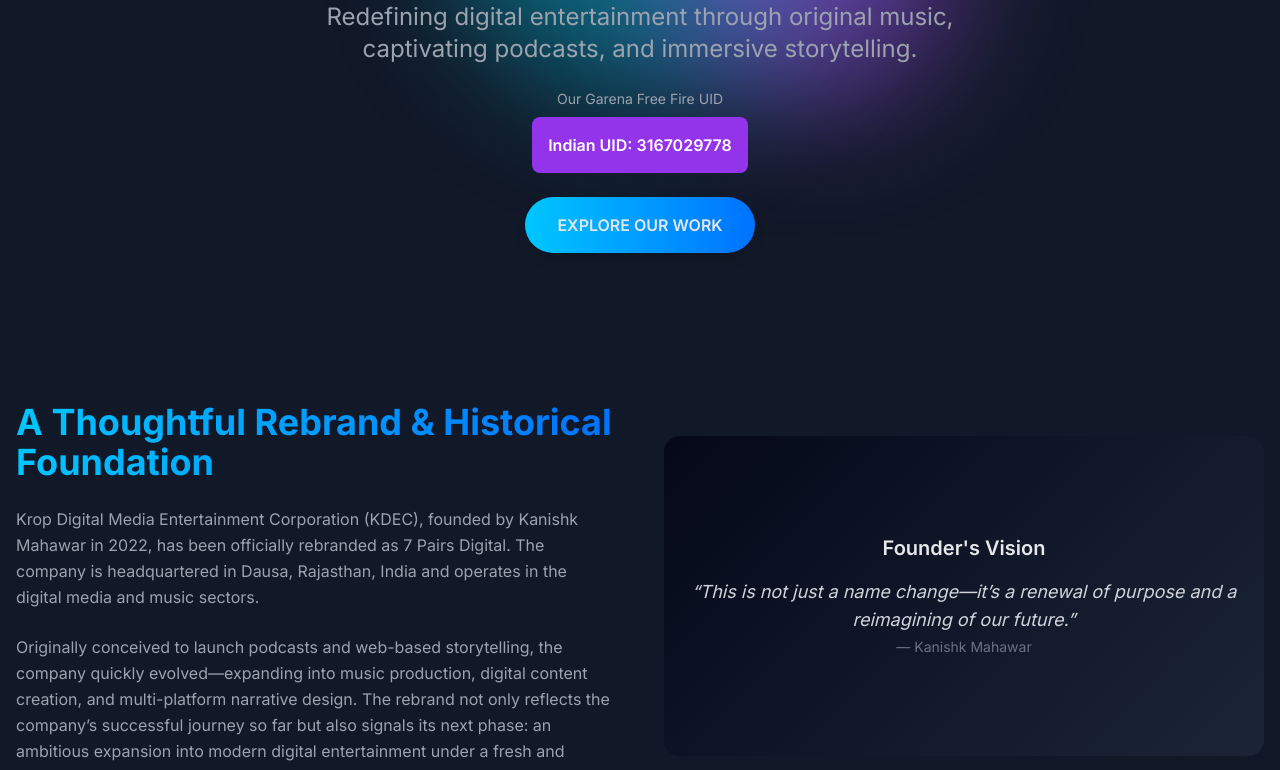
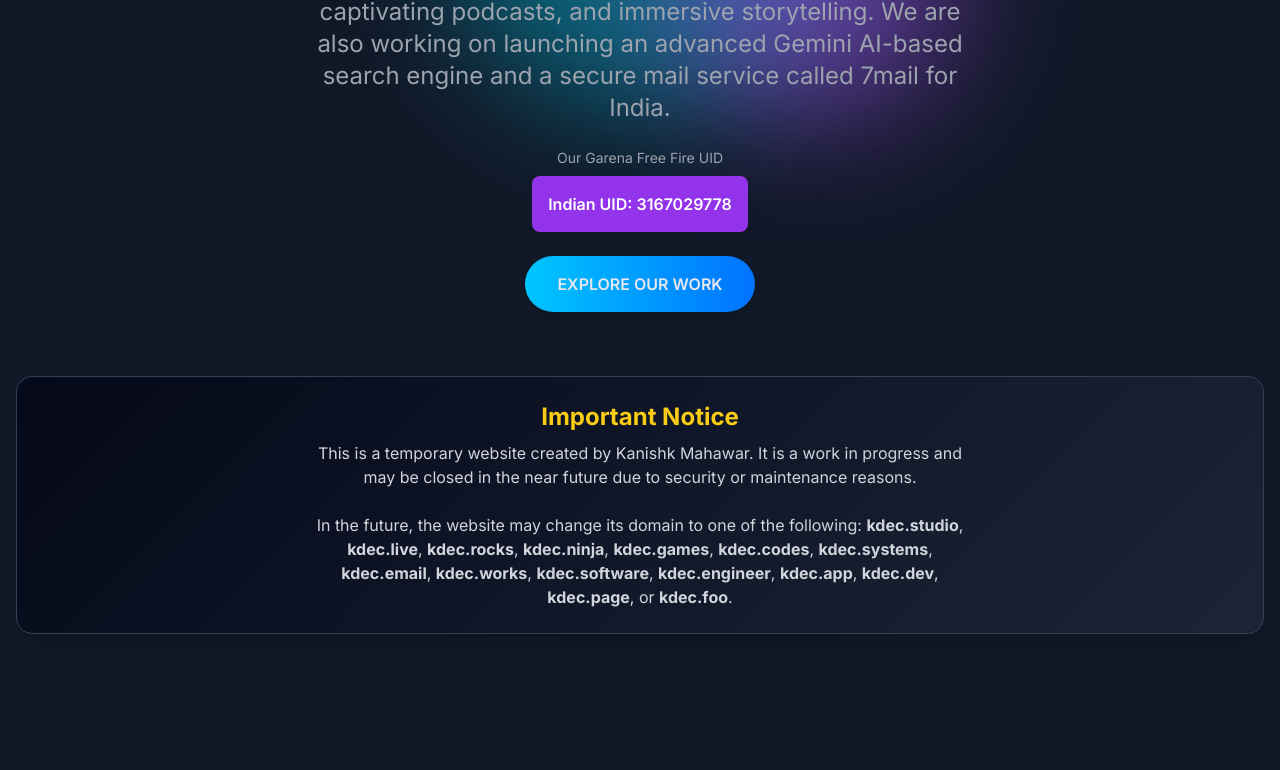
Before and after one commit to kanishk2007dev/kanishk, a plain HTML site: page index.html in a window 1280 px wide. Shown: the part 566-1336 px from the top of the page. Drawn offline with nearby package versions, Linux system fonts and the light colour scheme.

Commit message:
Njj
Jj

Signed-off-by: Kanishk Mahawar <209306087+kanishk2007dev@users.noreply.github.com>

```diff
--- a/index.html
+++ b/index.html
@@ -149,6 +149,7 @@
                 </h1>
                 <p class="text-lg sm:text-xl md:text-2xl text-gray-400 max-w-2xl mx-auto">
                     Redefining digital entertainment through original music, captivating podcasts, and immersive storytelling.
+                    We are also working on launching an advanced Gemini AI-based search engine and a secure mail service called 7mail for India.
                 </p>
                 <!-- UID Section -->
                 <div class="flex flex-col items-center mt-8">
@@ -165,6 +166,18 @@
             <div class="absolute inset-0 z-0 overflow-hidden">
                 <div class="absolute top-1/2 left-1/2 w-96 h-96 bg-cyan-500 rounded-full opacity-10 blur-3xl -translate-x-1/2 -translate-y-1/2 animate-pulse"></div>
                 <div class="absolute bottom-1/4 right-1/4 w-72 h-72 bg-purple-500 rounded-full opacity-10 blur-3xl animate-pulse delay-500"></div>
+            </div>
+        </section>
+
+        <!-- Disclaimer Section -->
+        <section id="disclaimer" class="container mx-auto px-4 py-8 md:py-12">
+            <div class="card-bg-gradient rounded-2xl p-6 shadow-xl border border-slate-700 text-center">
+                <h2 class="text-xl sm:text-2xl font-bold text-yellow-400 mb-2">Important Notice</h2>
+                <p class="text-gray-300 max-w-2xl mx-auto">
+                    This is a temporary website created by Kanishk Mahawar. It is a work in progress and may be closed in the near future due to security or maintenance reasons.
+                    <br><br>
+                    In the future, the website may change its domain to one of the following: <strong>kdec.studio</strong>, <strong>kdec.live</strong>, <strong>kdec.rocks</strong>, <strong>kdec.ninja</strong>, <strong>kdec.games</strong>, <strong>kdec.codes</strong>, <strong>kdec.systems</strong>, <strong>kdec.email</strong>, <strong>kdec.works</strong>, <strong>kdec.software</strong>, <strong>kdec.engineer</strong>, <strong>kdec.app</strong>, <strong>kdec.dev</strong>, <strong>kdec.page</strong>, or <strong>kdec.foo</strong>.
+                </p>
             </div>
         </section>
 
@@ -266,7 +279,7 @@
         <!-- KDEC Search by Kanishk Mahawar Section -->
         <section id="search" class="container mx-auto px-4 py-16 md:py-24">
             <h2 class="text-3xl sm:text-4xl font-bold text-center mb-4 neon-text-gradient">Kanishk Search AI</h2>
-            <p class="text-center text-gray-400 mb-8">The most advance search engine which provide AI-powered answers along with classic search results. This engine use gemini 2.5 flash API.</p>
+            <p class="text-center text-gray-400 mb-8">This is a demo of our upcoming advanced search engine. It is planned to be a **Gemini AI-based** search engine, designed specifically for the Indian market, providing both AI-powered summaries and classic search results. This engine use gemini 2.5 flash API.</p>
             <div class="max-w-4xl mx-auto space-y-8">
                 <form id="searchForm" class="flex flex-col sm:flex-row items-center space-y-4 sm:space-y-0 sm:space-x-4">
                     <input type="text" id="searchInput" placeholder="Search for people, companies, or anything..." class="w-full sm:w-2/3 bg-slate-800 border border-slate-700 rounded-full py-3 px-6 placeholder-gray-500 focus:outline-none focus:ring-2 focus:ring-cyan-500 transition-colors">
@@ -347,7 +360,7 @@
         <section id="sevenmail" class="container mx-auto px-4 py-16 md:py-24 text-center">
             <h2 class="text-3xl sm:text-4xl font-bold neon-text-gradient">Create Your 7mail Account</h2>
             <p class="text-lg text-gray-400 mb-8 max-w-2xl mx-auto">
-                Secure mail services require a complex backend infrastructure with mail servers, secure protocols (like IMAP/SMTP with SSL/TLS), and robust user databases. Our "7mail" service is a demonstration of our vision for a secure, user-friendly platform.
+                Like Google's Gmail, **7mail** is an upcoming email service that will be a testament to our vision for a secure, user-friendly platform. It will feature a complex backend infrastructure with mail servers, secure protocols (like IMAP/SMTP with SSL/TLS), and robust user databases. This is a demonstration of what is to come.
             </p>
             <div class="card-bg-gradient p-8 rounded-2xl max-w-md mx-auto shadow-lg">
                 <div id="sevenmail-status-message" class="text-green-500 mb-4 hidden">
```
